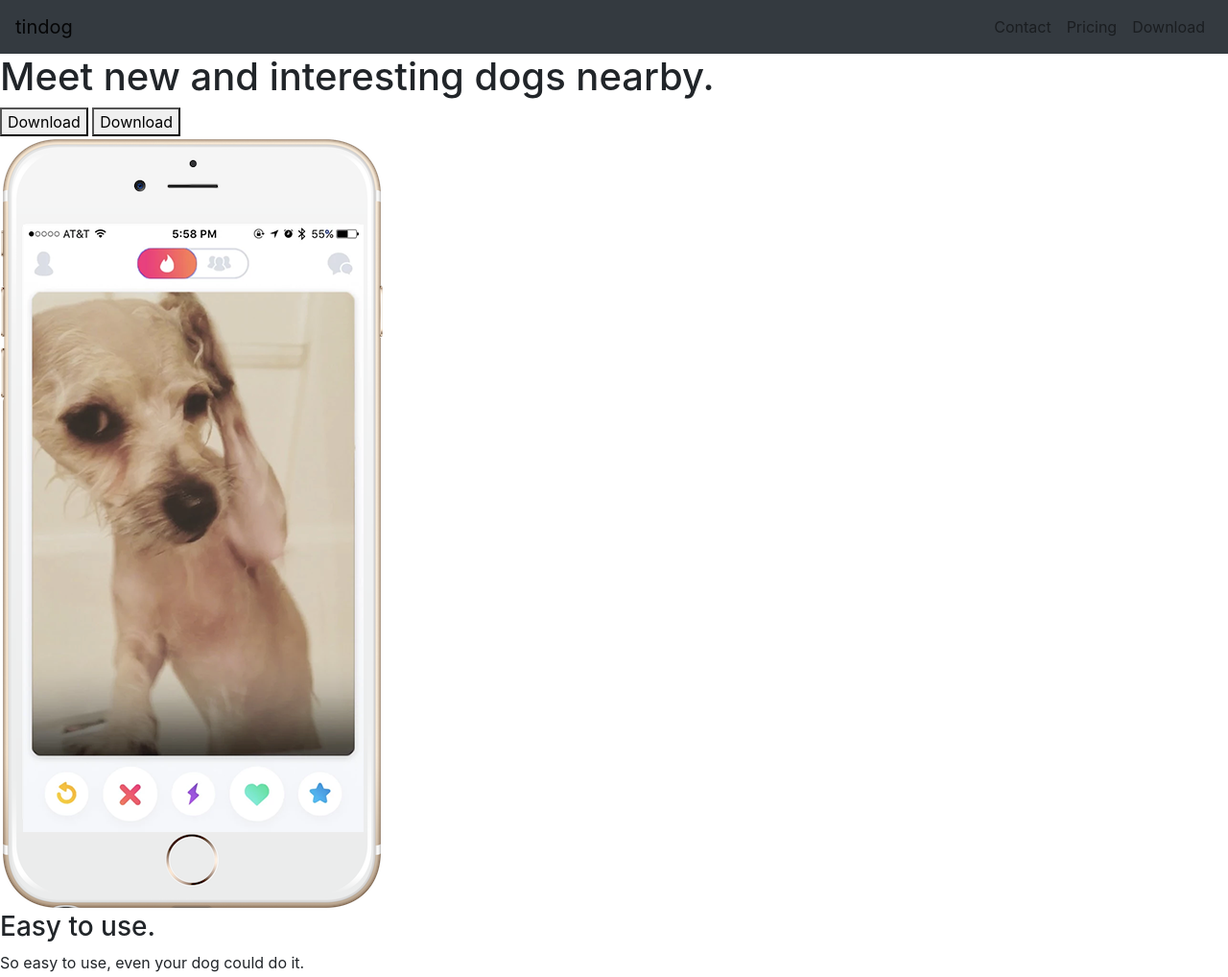
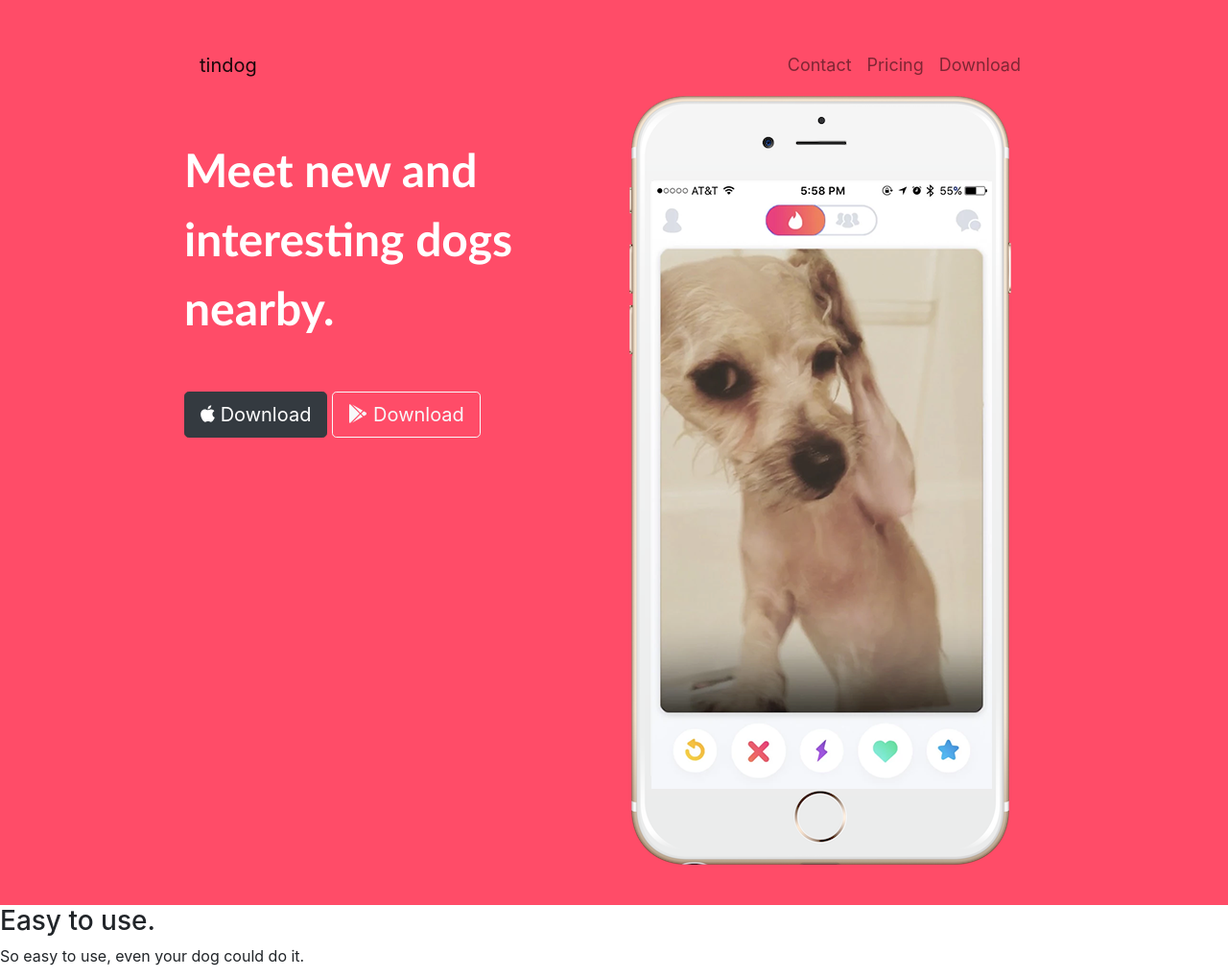
Before and after one commit to Sneha-Mittal88293/WEB-DEVELOPMENT, a plain HTML site: page Tindog/index.html in a window 1280 px wide. Shown: the top 1018 px of the page at 96% size. Drawn offline with nearby package versions, Linux system fonts and the light colour scheme.

Commit message:
Bootstrap basis

```diff
--- a/Tindog/css/styles.css
+++ b/Tindog/css/styles.css
@@ -0,0 +1,21 @@
+#title{
+    color: white;
+    background-color: #ff4c68;
+    font-size: large;
+}
+
+.col-lg-6{
+    transform: rotateX(30%);
+}
+
+.container-fluid{
+    padding: 3% 15%;
+}
+
+h1{
+    padding: 10% 0%;
+    font-family: 'Gill Sans', 'Gill Sans MT', Calibri, 'Trebuchet MS', sans-serif;
+    font-size: 3rem;
+    line-height: 1.5;
+    font-weight: bold;
+}
--- a/Tindog/index.html
+++ b/Tindog/index.html
@@ -4,19 +4,28 @@
 <head>
   <meta charset="utf-8">
   <title>TinDog</title>
+
+  <!-- Font Awesome -->
+  <script defer src="https://use.fontawesome.com/releases/v5.0.7/js/all.js"></script>
+
+  <!-- Bootstrap script -->
   <link rel="stylesheet" href="https://cdn.jsdelivr.net/npm/bootstrap@4.6.2/dist/css/bootstrap.min.css" integrity="sha384-xOolHFLEh07PJGoPkLv1IbcEPTNtaed2xpHsD9ESMhqIYd0nLMwNLD69Npy4HI+N" crossorigin="anonymous">
  <script src="https://cdn.jsdelivr.net/npm/jquery@3.5.1/dist/jquery.slim.min.js" integrity="sha384-DfXdz2htPH0lsSSs5nCTpuj/zy4C+OGpamoFVy38MVBnE+IbbVYUew+OrCXaRkfj" crossorigin="anonymous"></script>
  <script src="https://cdn.jsdelivr.net/npm/bootstrap@4.6.2/dist/js/bootstrap.bundle.min.js" integrity="sha384-Fy6S3B9q64WdZWQUiU+q4/2Lc9npb8tCaSX9FK7E8HnRr0Jz8D6OP9dO5Vg3Q9ct" crossorigin="anonymous"></script>
+
+ <!-- Style sheet -->
  <link rel="stylesheet" href="css/styles.css">
+
 </head>
 
 <body>
 
   <section id="title">
+    <div class="container-fluid">
 
     <!-- Nav Bar -->
-    <nav class="navbar navbar-expand-lg navbar-light bg-dark">
-      <a class="navbar-brand" href="">tindog</a>
+    <nav class="navbar navbar-expand-lg navbar-light">
+      <a class="navbar-brand tindog" href="">tindog</a>
       <button class="navbar-toggler" type="button" data-toggle="collapse" data-target="#navbarTogglerDemo01" aria-controls="navbarTogglerDemo01" aria-expanded="false" aria-label="Toggle navigation">
         <span class="navbar-toggler-icon"></span>
       </button>
@@ -38,16 +47,18 @@
 
 
     <!-- Title -->
+    <div class="row">
+    <div class="col-lg-6" >
+      <h1 class="title_heading">Meet new and interesting dogs nearby.</h1>
+      <button type="button" class="btn btn-dark btn-lg"><i class="fab fa-apple"></i> Download</button>
+      <button type="button" class="btn btn-outline-light btn-lg"><i class="fab fa-google-play"></i> Download</button>
+    </div>
+    <div class="col-lg-6">
+      <img src="images/iphone6.png" alt="iphone-mockup" data-toggle="30%">
+    </div>
+  </div>
 
-    <div>
-      <h1>Meet new and interesting dogs nearby.</h1>
-      <button type="button">Download</button>
-      <button type="button">Download</button>
-    </div>
-    <div>
-      <img src="images/iphone6.png" alt="iphone-mockup">
-    </div>
-
+</div>
   </section>
 
 
```
Also changed, not shown: Tindog/tempCodeRunnerFile.html (added, +1 -0 lines).
